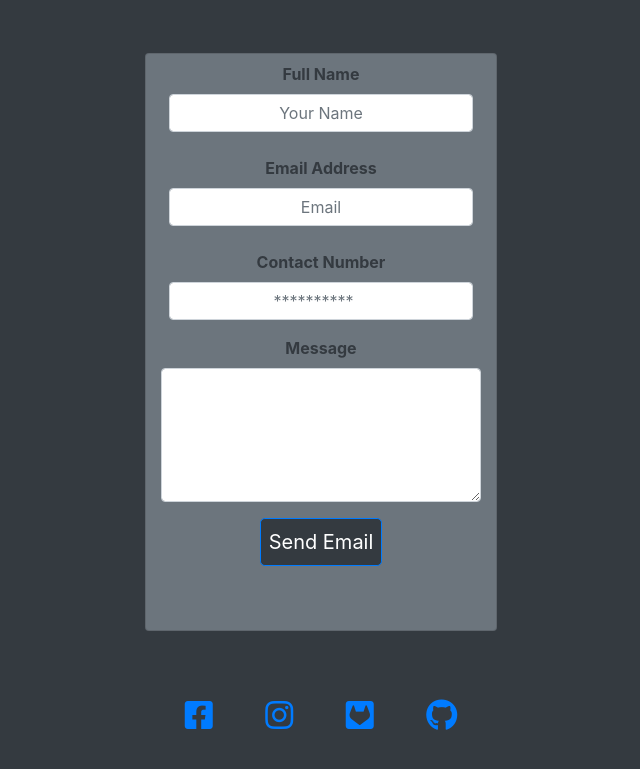
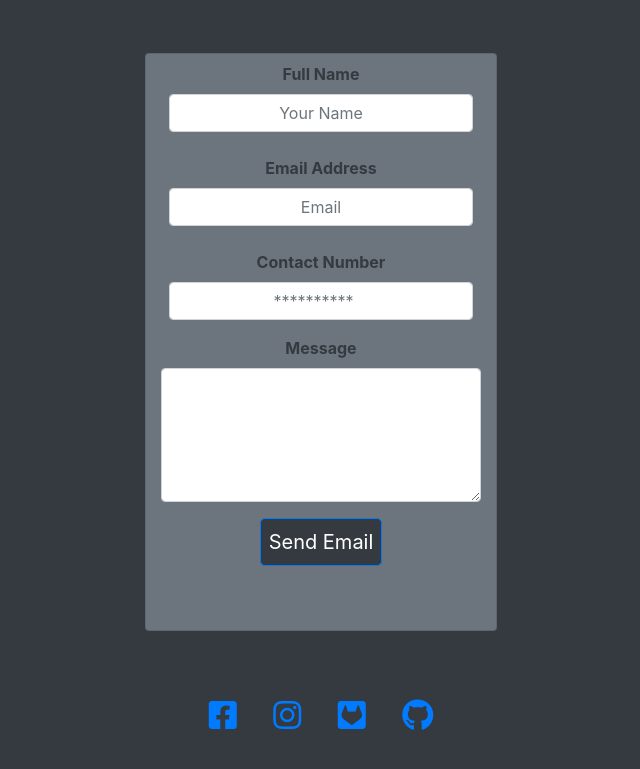
Before and after one commit to VincemartBoo/webportfolio, a plain HTML site: page index.html in a window 1280 px wide. Shown: the part 3180-3949 px from the top of the page, without its empty margins (319-959 px from the left). Drawn offline with nearby package versions, Linux system fonts and the light colour scheme; a web font is replaced by a local one.

Commit message:
Added capstone 1

```diff
--- a/index.html
+++ b/index.html
@@ -185,10 +185,10 @@
 						</form>
 					</div>
 						<div class="text-center mt-4">
-							<a class="mx-4" href="https://www.facebook.com/vincemartboo"><i class="fa-brands fa-square-facebook fa-2xl"></i></a>
-							<a class="mx-4" href="https://www.instagram.com/vincemartboo/"><i class="fa-brands fa-instagram fa-2xl"></i></a>
-							<a class="mx-4" href="https://gitlab.com/boovincemart"><i class="fa-brands fa-square-gitlab fa-2xl"></i></a>
-							<a class="mx-4" href="https://github.com/VincemartBoo"><i class="fa-brands fa-github fa-2xl"></i></a>
+							<a class="mr-3" href="https://www.facebook.com/vincemartboo"><i class="fa-brands fa-square-facebook fa-2xl"></i></a>
+							<a class="mx-3" href="https://www.instagram.com/vincemartboo/"><i class="fa-brands fa-instagram fa-2xl"></i></a>
+							<a class="mx-3" href="https://gitlab.com/boovincemart"><i class="fa-brands fa-square-gitlab fa-2xl"></i></a>
+							<a class="ml-3" href="https://github.com/VincemartBoo"><i class="fa-brands fa-github fa-2xl"></i></a>
 						</div>
 
 				</div>
```
